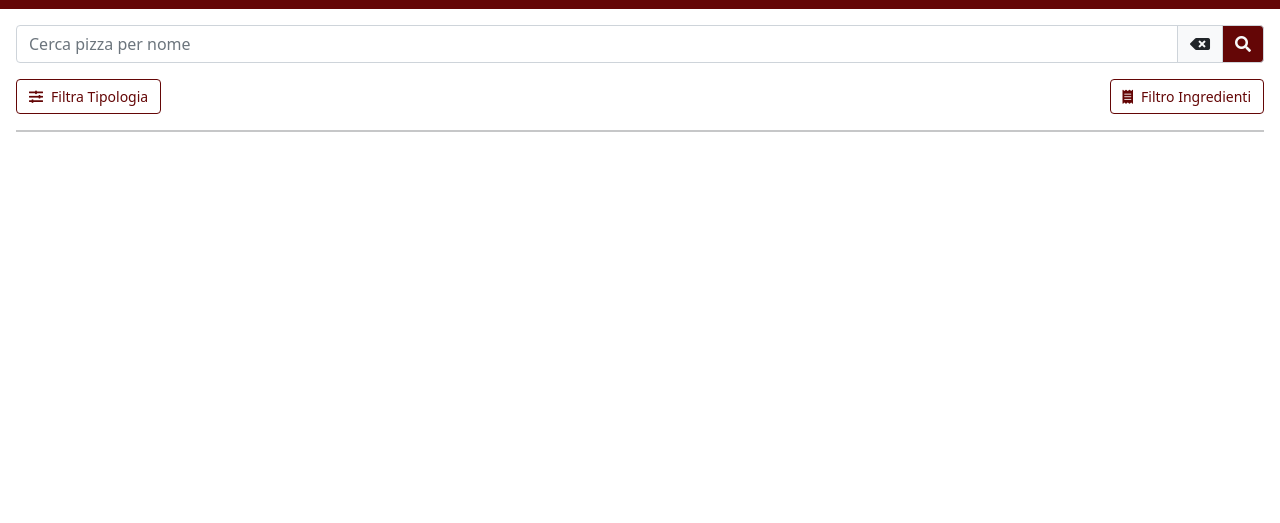
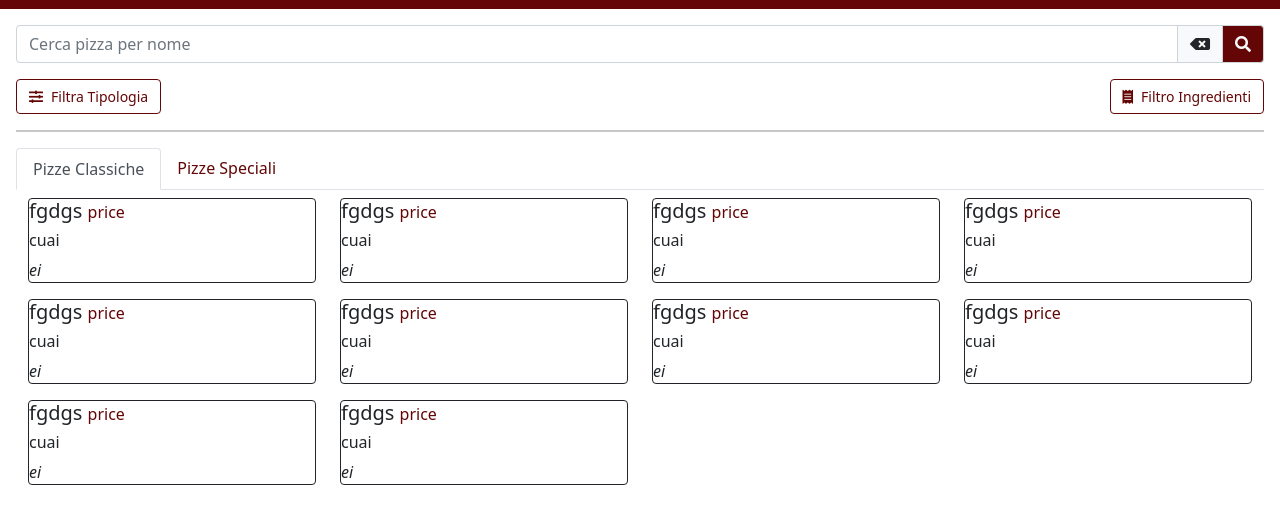
Before and after one commit to Giorgio-24/gio-pizzeria, a plain HTML site: page index.html in a window 1280 px wide. Shown: the part 49-572 px from the top of the page. Drawn offline with nearby package versions, Linux system fonts and the light colour scheme.

Commit message:
pizza-card-structure-created

```diff
--- a/index.html
+++ b/index.html
@@ -22,7 +22,7 @@
             </nav>
 
         </header>
-        <main class="p-3">
+        <main class="p-3 container-fluid">
             <div class="input-group mb-3">
                 <input type="text" class="form-control" placeholder="Cerca pizza per nome" aria-label="Username"
                     aria-describedby="basic-addon1">
@@ -37,6 +37,29 @@
                         class="fas fa-receipt me-2"></i><span class="">Filtro Ingredienti</span></button>
             </div>
             <hr class="border border-dark">
+            <section>
+                <div>
+                    <ul id="pizzas-types" class="nav border-bottom">
+                        <li class="nav-item">
+                            <a class="nav-link active text-color-amaranth rounded-top" href="#">Pizze Classiche</a>
+                        </li>
+                        <li class="nav-item">
+                            <a class="nav-link text-color-amaranth rounded-top" href="#">Pizze Speciali</a>
+                        </li>
+                    </ul>
+                </div>
+                <div id="menu" class="container-fluid">
+                    <div class="row">
+                        <div class=" my-2 col-sm-6 col-md-3" v-for="(element, index) in menu">
+                            <div class="pizza-card border border-dark rounded">
+                                <div class="h5">fgdgs <span class="text-color-amaranth h6">price</span></div>
+                                <h6>cuai</h6>
+                                <em>ei</em>
+                            </div>
+                        </div>
+                    </div>
+                </div>
+            </section>
         </main>
         <footer>
 
--- a/script.js
+++ b/script.js
@@ -3,294 +3,297 @@ Vue.config.devtools = true;
 var root = new Vue(
     {
         el: '#root',
-        data: [
+        data:
         {
-                "id": 4,
-                "name": "Abarth",
-                "price": "8.50",
-                "white": "0",
-                "special": "0",
-                "ingredients": [
+            menu: [
                 {
-                        "id": 5,
-                        "name": "Brie"
+                    id: 4,
+                    name: "Abarth",
+                    price: 8.50,
+                    white: 0,
+                    special: 0,
+                    ingredients: [
+                        {
+                            id: 5,
+                            name: "Brie"
                         },
                         {
-                        "id": 1,
-                        "name": "Mozzarella"
+                            id: 1,
+                            name: "Mozzarella"
                         },
                         {
-                        "id": 2,
-                        "name": "Pomodoro"
+                            id: 2,
+                            name: "Pomodoro"
                         },
                         {
-                        "id": 4,
-                        "name": "Zucchine"
+                            id: 4,
+                            name: "Zucchine"
                         }
                     ]
                 },
                 {
-                "id": 5,
-                "name": "Abatantuono",
-                "price": "9.50",
-                "white": "1",
-                "special": "0",
-                "ingredients": [
+                    id: 5,
+                    name: "Abatantuono",
+                    price: 9.50,
+                    white: 1,
+                    special: 0,
+                    ingredients: [
                         {
-                        "id": 7,
-                        "name": "Funghi"
+                            id: 7,
+                            name: "Funghi"
                         },
                         {
-                        "id": 1,
-                        "name": "Mozzarella"
+                            id: 1,
+                            name: "Mozzarella"
                         },
                         {
-                        "id": 6,
-                        "name": "Prosciutto cotto"
+                            id: 6,
+                            name: "Prosciutto cotto"
                         },
                         {
-                        "id": 8,
-                        "name": "Ricotta"
+                            id: 8,
+                            name: "Ricotta"
                         }
                     ]
                 },
                 {
-                "id": 6,
-                "name": "Agenzia delle entrate",
-                "price": "9.00",
-                "white": "1",
-                "special": "0",
-                "ingredients": [
+                    id: 6,
+                    name: "Agenzia delle entrate",
+                    price: 9.00,
+                    white: 1,
+                    special: 0,
+                    ingredients: [
                         {
-                        "id": 10,
-                        "name": "Melanzane"
+                            id: 10,
+                            name: "Melanzane"
                         },
                         {
-                        "id": 1,
-                        "name": "Mozzarella"
+                            id: 1,
+                            name: "Mozzarella"
                         },
                         {
-                        "id": 6,
-                        "name": "Prosciutto cotto"
+                            id: 6,
+                            name: "Prosciutto cotto"
                         },
                         {
-                        "id": 9,
-                        "name": "Salsiccia"
+                            id: 9,
+                            name: "Salsiccia"
                         }
                     ]
                 },
                 {
-                "id": 7,
-                "name": "Al Bano",
-                "price": "10.50",
-                "white": "1",
-                "special": "1",
-                "ingredients": [
+                    id: 7,
+                    name: "Al Bano",
+                    price: 10.50,
+                    white: 1,
+                    special: 1,
+                    ingredients: [
                         {
-                        "id": 12,
-                        "name": "Asparagi"
+                            id: 12,
+                            name: "Asparagi"
                         },
                         {
-                        "id": 5,
-                        "name": "Brie"
+                            id: 5,
+                            name: "Brie"
                         },
                         {
-                        "id": 27,
-                        "name": "Carciofi"
+                            id: 27,
+                            name: "Carciofi"
                         },
                         {
-                        "id": 1,
-                        "name": "Mozzarella"
+                            id: 1,
+                            name: "Mozzarella"
                         },
                         {
-                        "id": 20,
-                        "name": "Philadelphia"
+                            id: 20,
+                            name: "Philadelphia"
                         },
                         {
-                        "id": 13,
-                        "name": "Spinaci"
+                            id: 13,
+                            name: "Spinaci"
                         }
                     ]
                 },
                 {
-                "id": 8,
-                "name": "Al Pacino",
-                "price": "11.00",
-                "white": "0",
-                "special": "1",
-                "ingredients": [
+                    id: 8,
+                    name: "Al Pacino",
+                    price: 11.00,
+                    white: 0,
+                    special: 1,
+                    ingredients: [
                         {
-                        "id": 44,
-                        "name": "Funghi di muschio"
+                            id: 44,
+                            name: "Funghi di muschio"
                         },
                         {
-                        "id": 63,
-                        "name": "Funghi porcini"
+                            id: 63,
+                            name: "Funghi porcini"
                         },
                         {
-                        "id": 54,
-                        "name": "Grana"
+                            id: 54,
+                            name: "Grana"
                         },
                         {
-                        "id": 1,
-                        "name": "Mozzarella"
+                            id: 1,
+                            name: "Mozzarella"
                         },
                         {
-                        "id": 66,
-                        "name": "Petto d'oca"
+                            id: 66,
+                            name: "Petto d'oca"
                         },
                         {
-                        "id": 2,
-                        "name": "Pomodoro"
+                            id: 2,
+                            name: "Pomodoro"
                         },
                         {
-                        "id": 33,
-                        "name": "Rucola"
+                            id: 33,
+                            name: "Rucola"
                         }
                     ]
                 },
                 {
-                "id": 9,
-                "name": "Alberto di Monaco",
-                "price": "10.00",
-                "white": "0",
-                "special": "1",
-                "ingredients": [
+                    id: 9,
+                    name: "Alberto di Monaco",
+                    price: 10.00,
+                    white: 0,
+                    special: 1,
+                    ingredients: [
                         {
-                        "id": 5,
-                        "name": "Brie"
+                            id: 5,
+                            name: "Brie"
                         },
                         {
-                        "id": 27,
-                        "name": "Carciofi"
+                            id: 27,
+                            name: "Carciofi"
                         },
                         {
-                        "id": 1,
-                        "name": "Mozzarella"
+                            id: 1,
+                            name: "Mozzarella"
                         },
                         {
-                        "id": 20,
-                        "name": "Philadelphia"
+                            id: 20,
+                            name: "Philadelphia"
                         },
                         {
-                        "id": 2,
-                        "name": "Pomodoro"
+                            id: 2,
+                            name: "Pomodoro"
                         },
                         {
-                        "id": 6,
-                        "name": "Prosciutto cotto"
+                            id: 6,
+                            name: "Prosciutto cotto"
                         }
                     ]
                 },
                 {
-                "id": 10,
-                "name": "Aldo,Giovanni,Giacomo",
-                "price": "11.00",
-                "white": "1",
-                "special": "1",
-                "ingredients": [
+                    id: 10,
+                    name: "Aldo, Giovanni, Giacomo",
+                    price: 11.00,
+                    white: 1,
+                    special: 1,
+                    ingredients: [
                         {
-                        "id": 12,
-                        "name": "Asparagi"
+                            id: 12,
+                            name: "Asparagi"
                         },
                         {
-                        "id": 5,
-                        "name": "Brie"
+                            id: 5,
+                            name: "Brie"
                         },
                         {
-                        "id": 15,
-                        "name": "Gorgonzola"
+                            id: 15,
+                            name: "Gorgonzola"
                         },
                         {
-                        "id": 1,
-                        "name": "Mozzarella"
+                            id: 1,
+                            name: "Mozzarella"
                         },
                         {
-                        "id": 20,
-                        "name": "Philadelphia"
+                            id: 20,
+                            name: "Philadelphia"
                         },
                         {
-                        "id": 13,
-                        "name": "Spinaci"
+                            id: 13,
+                            name: "Spinaci"
                         }
                     ]
                 },
                 {
-                "id": 11,
-                "name": "Alesì",
-                "price": "10.00",
-                "white": "0",
-                "special": "1",
-                "ingredients": [
+                    id: 11,
+                    name: "Alesì",
+                    price: 10.00,
+                    white: 0,
+                    special: 1,
+                    ingredients: [
                         {
-                        "id": 5,
-                        "name": "Brie"
+                            id: 5,
+                            name: "Brie"
                         },
                         {
-                        "id": 27,
-                        "name": "Carciofi"
+                            id: 27,
+                            name: "Carciofi"
                         },
                         {
-                        "id": 1,
-                        "name": "Mozzarella"
+                            id: 1,
+                            name: "Mozzarella"
                         },
                         {
-                        "id": 2,
-                        "name": "Pomodoro"
+                            id: 2,
+                            name: "Pomodoro"
                         },
                         {
-                        "id": 6,
-                        "name": "Prosciutto cotto"
+                            id: 6,
+                            name: "Prosciutto cotto"
                         },
                         {
-                        "id": 22,
-                        "name": "Stracchino"
+                            id: 22,
+                            name: "Stracchino"
                         }
                     ]
                 },
                 {
-                "id": 12,
-                "name": "MArcoLanci",
-                "price": "10.00",
-                "white": "0",
-                "special": "1",
-                "ingredients": [
+                    id: 12,
+                    name: "MarcoLanci",
+                    price: 10.00,
+                    white: 0,
+                    special: 1,
+                    ingredients: [
                         {
-                        "id": 28,
-                        "name": "Capperi"
+                            id: 28,
+                            name: "Capperi"
                         },
                         {
-                        "id": 14,
-                        "name": "Fagiolini verdi"
+                            id: 14,
+                            name: "Fagiolini verdi"
                         },
                         {
-                        "id": 45,
-                        "name": "Peperoncino"
+                            id: 45,
+                            name: "Peperoncino"
                         },
                         {
-                        "id": 2,
-                        "name": "Pomodoro"
+                            id: 2,
+                            name: "Pomodoro"
                         }
                     ]
                 },
                 {
-                "id": 2,
-                "name": "Margherita",
-                "price": "6.50",
-                "white": "0",
-                "special": "0",
-                "ingredients": [
+                    id: 2,
+                    name: "Margherita",
+                    price: 6.50,
+                    white: 0,
+                    special: 0,
+                    ingredients: [
                         {
-                        "id": 1,
-                        "name": "Mozzarella"
+                            id: 1,
+                            name: "Mozzarella"
                         },
                         {
-                        "id": 2,
-                        "name": "Pomodoro"
+                            id: 2,
+                            name: "Pomodoro"
                         }
                     ]
                 },
-        ],
+            ]
+        },
         methods: {
 
         },
--- a/style.css
+++ b/style.css
@@ -4,6 +4,10 @@
     margin: 0;
     padding: 0;
     box-sizing: border-box;
+}
+
+a{
+    text-decoration: none;
 }
 
 /*? TEXT-COLORS */
@@ -16,7 +20,25 @@
 }
 
 /*= BODY */
+/*? MAIN */
 #filters > button{
     border: 1px solid #640606;
     font-size: 14px;
 }
+
+#menu{
+    height: calc(100vh - 250px);
+    overflow-y: auto;
+    overflow-x: hidden;
+}
+
+#pizzas-types a.active{
+    color: #495057;
+    border: 1px solid #dee2e6;
+    border-bottom: 1px solid #fff;
+    margin-bottom: -1px;
+}
+/*
+div.pizza-card{
+    border: 1px solid #000;
+} */
```
Lines whose indentation alone changed are shown as unchanged.
